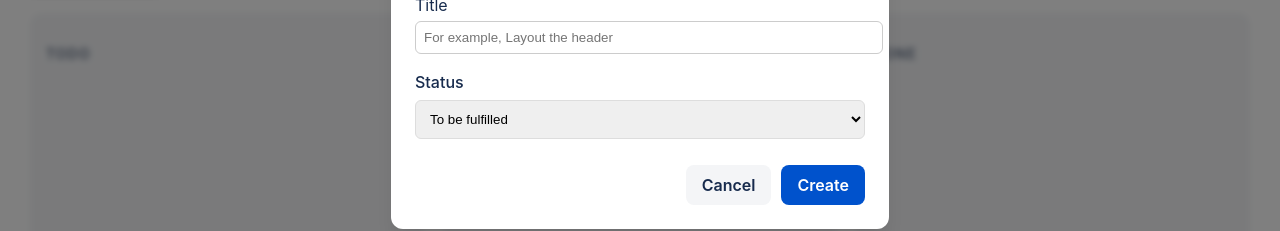
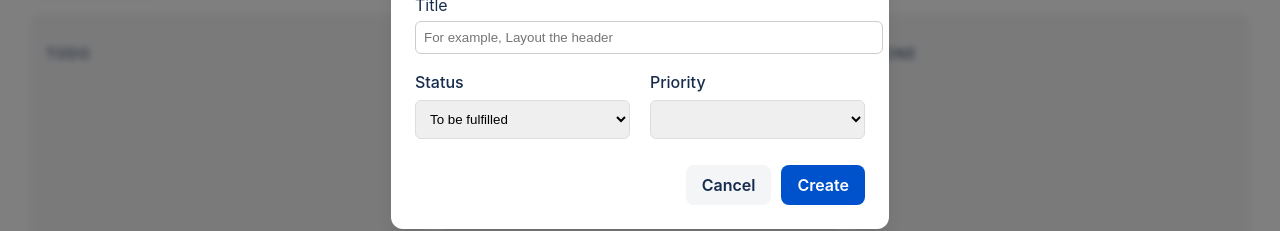
Before and after one commit to Cauteros974/collab-board, a React (Vite) app: page /board in a window 1280 px wide. Both pictures are taken after a click on the button "+ New Task". Shown: the part 329-560 px from the top of the page. Built offline with nearby package versions, Linux system fonts and the light colour scheme.

Commit message:
Update CreateTaskModal.tsx

```diff
--- a/src/features/tasks/components/CreateTaskModal.tsx
+++ b/src/features/tasks/components/CreateTaskModal.tsx
@@ -91,6 +91,13 @@ export const CreateTaskModal: React.FC<Props> = ({ isOpen, onClose }) => {
                 <option value="done">Done</option>
               </select>
             </div>
+
+            <div style={{ flex: 1 }}>
+              <label style={{display: 'block', marginBottom: 6, fontWeight: 500}}>Priority</label>
+              <select {...register('priority')} style={{ width: '100%', padding: '10px', borderRadius: 6, border: '1px solid #ddd' }}>
+
+              </select>
+            </div>
           </div>
 
           <div style={{ display: 'flex', gap: 10, justifyContent: 'flex-end', marginTop: 10 }}>
```
